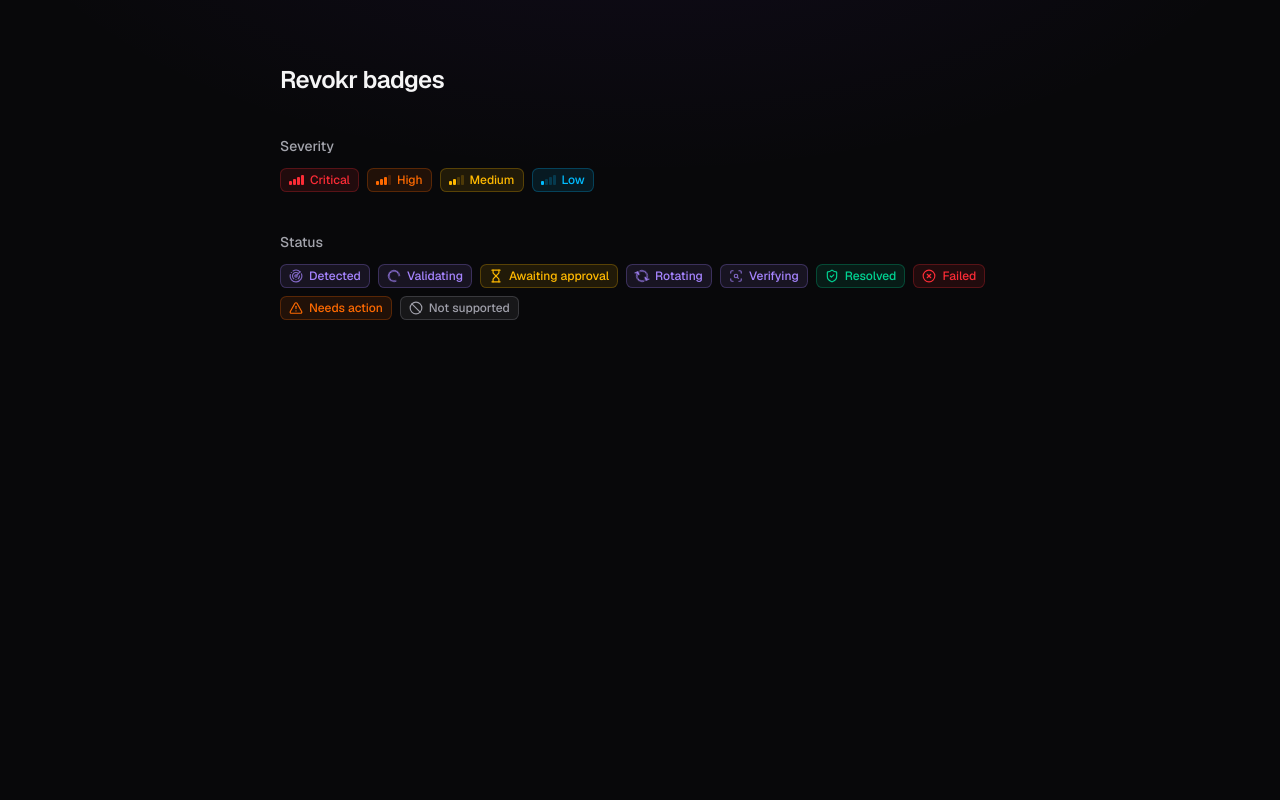
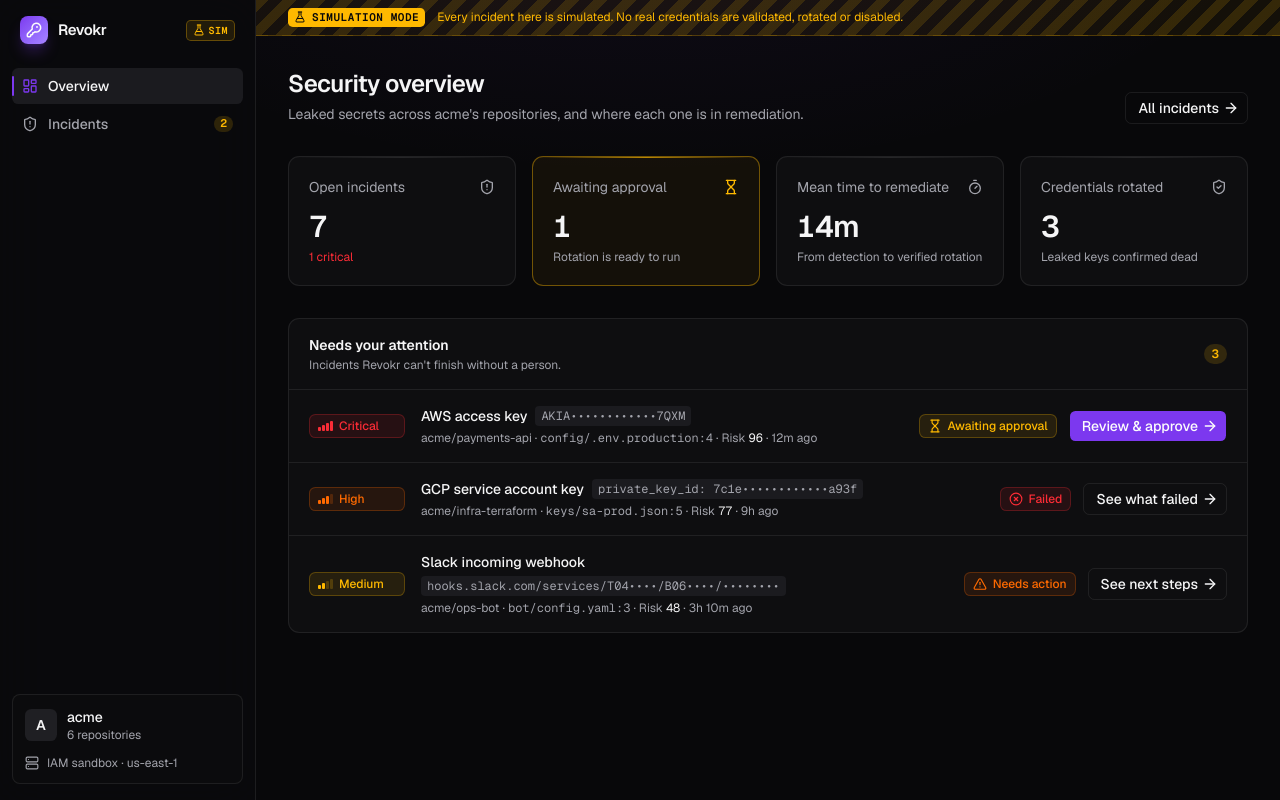
Before and after one commit to Amaan0907/Revokr, a Next.js app in the folder web/revokr/: page / in a window 1280 px wide. Built offline with nearby package versions, Linux system fonts and the light colour scheme.

Commit message:
[phase3] added security overview with stat cards and needs-attention list

```diff
--- /dev/null
+++ b/web/revokr/app/(dashboard)/page.tsx
@@ -0,0 +1,93 @@
+import type { Metadata } from "next";
+import Link from "next/link";
+import { ArrowRight, Hourglass, ShieldAlert, ShieldCheck, Timer } from "lucide-react";
+import { AttentionList } from "@/components/overview/attention-list";
+import { StatCard } from "@/components/overview/stat-card";
+import { buttonVariants } from "@/components/ui/button";
+import { formatDuration } from "@/lib/format";
+import { STATUS_META } from "@/lib/incident-meta";
+import { mockIncidents } from "@/lib/mock-data";
+import { cn } from "@/lib/utils";
+
+export const metadata: Metadata = { title: "Overview" };
+
+export default function OverviewPage() {
+  const incidents = mockIncidents;
+  const organization = incidents[0]?.repositoryOwner ?? "your organization";
+
+  const open = incidents.filter((i) => !["resolved", "closed"].includes(STATUS_META[i.status].group));
+  const criticalOpen = open.filter((i) => i.severity === "CRITICAL").length;
+  const awaitingApproval = incidents.filter((i) => i.status === "AWAITING_APPROVAL").length;
+  const needsAttention = incidents.filter((i) =>
+    ["attention", "failed"].includes(STATUS_META[i.status].group),
+  );
+
+  const resolved = incidents.filter((i) => i.status === "RESOLVED" && i.resolvedAt);
+  const meanTimeToRemediate = resolved.length
+    ? resolved.reduce(
+        (total, i) => total + new Date(i.resolvedAt!).getTime() - new Date(i.createdAt).getTime(),
+        0,
+      ) / resolved.length
+    : null;
+
+  return (
+    <div className="flex flex-col gap-8">
+      <header className="flex flex-col gap-4 sm:flex-row sm:items-end sm:justify-between">
+        <div>
+          <h1 className="text-2xl font-semibold tracking-tight text-balance">Security overview</h1>
+          <p className="mt-1 text-sm text-muted-foreground">
+            Leaked secrets across {organization}&apos;s repositories, and where each one is in
+            remediation.
+          </p>
+        </div>
+        <Link
+          href="/incidents"
+          className={cn(buttonVariants({ variant: "outline", size: "sm" }), "w-fit rounded-md")}
+        >
+          All incidents
+          <ArrowRight aria-hidden data-icon="inline-end" />
+        </Link>
+      </header>
+
+      <dl className="grid gap-4 sm:grid-cols-2 xl:grid-cols-4">
+        <StatCard
+          index={0}
+          label="Open incidents"
+          value={String(open.length)}
+          icon={ShieldAlert}
+          detail={
+            criticalOpen > 0 ? (
+              <span className="text-critical">{criticalOpen} critical</span>
+            ) : (
+              "None critical"
+            )
+          }
+        />
+        <StatCard
+          index={1}
+          label="Awaiting approval"
+          value={String(awaitingApproval)}
+          icon={Hourglass}
+          highlight={awaitingApproval > 0}
+          detail={awaitingApproval > 0 ? "Rotation is ready to run" : "Nothing waiting on you"}
+        />
+        <StatCard
+          index={2}
+          label="Mean time to remediate"
+          value={meanTimeToRemediate === null ? "—" : formatDuration(meanTimeToRemediate)}
+          icon={Timer}
+          detail="From detection to verified rotation"
+        />
+        <StatCard
+          index={3}
+          label="Credentials rotated"
+          value={String(resolved.length)}
+          icon={ShieldCheck}
+          detail="Leaked keys confirmed dead"
+        />
+      </dl>
+
+      <AttentionList incidents={needsAttention} />
+    </div>
+  );
+}
--- a/web/revokr/app/globals.css
+++ b/web/revokr/app/globals.css
@@ -160,6 +160,7 @@
   *::before,
   *::after {
     animation-duration: 0.01ms !important;
+    animation-delay: 0s !important;
     animation-iteration-count: 1 !important;
     transition-duration: 0.01ms !important;
     scroll-behavior: auto !important;
--- /dev/null
+++ b/web/revokr/components/overview/attention-list.tsx
@@ -0,0 +1,105 @@
+import Link from "next/link";
+import { ArrowRight, ShieldCheck } from "lucide-react";
+import { SeverityBadge, StatusBadge } from "@/components/incidents/badges";
+import { buttonVariants } from "@/components/ui/button";
+import { timeAgo } from "@/lib/format";
+import type { Incident, IncidentStatus } from "@/lib/types";
+import { cn } from "@/lib/utils";
+
+const PRIORITY: Partial<Record<IncidentStatus, number>> = {
+  AWAITING_APPROVAL: 0,
+  FAILED: 1,
+  REQUIRES_USER_ACTION: 2,
+};
+
+const CTA: Partial<Record<IncidentStatus, string>> = {
+  AWAITING_APPROVAL: "Review & approve",
+  FAILED: "See what failed",
+  REQUIRES_USER_ACTION: "See next steps",
+};
+
+export function AttentionList({ incidents }: { incidents: Incident[] }) {
+  const sorted = [...incidents].sort(
+    (a, b) => (PRIORITY[a.status] ?? 9) - (PRIORITY[b.status] ?? 9) || b.riskScore - a.riskScore,
+  );
+
+  return (
+    <section aria-labelledby="attention-heading" className="rounded-xl border bg-card">
+      <div className="flex items-center justify-between gap-4 border-b px-5 py-4">
+        <div>
+          <h2 id="attention-heading" className="text-sm font-semibold">
+            Needs your attention
+          </h2>
+          <p className="mt-0.5 text-xs text-muted-foreground">
+            Incidents Revokr can&apos;t finish without a person.
+          </p>
+        </div>
+        {sorted.length > 0 && (
+          <span className="rounded-full bg-approval/15 px-2 py-0.5 text-xs font-semibold tabular-nums text-approval">
+            {sorted.length}
+          </span>
+        )}
+      </div>
+
+      {sorted.length === 0 ? (
+        <div className="flex flex-col items-center gap-2 px-5 py-12 text-center">
+          <ShieldCheck aria-hidden className="size-6 text-resolved" />
+          <p className="text-sm font-medium">Nothing needs you right now</p>
+          <p className="text-xs text-muted-foreground">
+            Revokr is handling every open incident on its own.
+          </p>
+        </div>
+      ) : (
+        <ul className="divide-y">
+          {sorted.map((incident, i) => (
+            <li
+              key={incident.id}
+              style={{ animationDelay: `${240 + i * 60}ms` }}
+              className="animate-in fade-in slide-in-from-bottom-1 duration-500 fill-mode-both"
+            >
+              <div className="flex flex-col gap-3 px-5 py-4 transition-colors hover:bg-accent/30 md:flex-row md:items-center md:gap-4">
+                <SeverityBadge severity={incident.severity} className="w-24" />
+                <div className="min-w-0 flex-1">
+                  <div className="flex flex-wrap items-center gap-x-2 gap-y-1">
+                    <p className="text-sm font-medium">{incident.secretType}</p>
+                    <code className="max-w-full truncate rounded bg-muted px-1.5 py-0.5 font-mono text-xs text-muted-foreground">
+                      {incident.maskedValue}
+                    </code>
+                  </div>
+                  <p className="mt-1 truncate text-xs text-muted-foreground">
+                    {incident.repositoryOwner}/{incident.repositoryName}
+                    {" · "}
+                    <span className="font-mono">
+                      {incident.filePath}
+                      {incident.lineNumber !== null && `:${incident.lineNumber}`}
+                    </span>
+                    {" · "}
+                    Risk <span className="tabular-nums text-foreground">{incident.riskScore}</span>
+                    {" · "}
+                    {timeAgo(incident.createdAt)}
+                  </p>
+                </div>
+                <div className="flex shrink-0 items-center gap-3">
+                  <StatusBadge status={incident.status} />
+                  <Link
+                    href={`/incidents/${incident.id}`}
+                    className={cn(
+                      buttonVariants({
+                        size: "sm",
+                        variant: incident.status === "AWAITING_APPROVAL" ? "default" : "outline",
+                      }),
+                      "rounded-md",
+                    )}
+                  >
+                    {CTA[incident.status] ?? "Open"}
+                    <ArrowRight aria-hidden data-icon="inline-end" />
+                  </Link>
+                </div>
+              </div>
+            </li>
+          ))}
+        </ul>
+      )}
+    </section>
+  );
+}
--- /dev/null
+++ b/web/revokr/components/overview/stat-card.tsx
@@ -0,0 +1,39 @@
+import type { ReactNode } from "react";
+import type { LucideIcon } from "lucide-react";
+import { cn } from "@/lib/utils";
+
+interface StatCardProps {
+  label: string;
+  value: string;
+  detail: ReactNode;
+  icon: LucideIcon;
+  index: number;
+  highlight?: boolean;
+}
+
+export function StatCard({ label, value, detail, icon: Icon, index, highlight }: StatCardProps) {
+  return (
+    <div
+      style={{ animationDelay: `${index * 60}ms` }}
+      className={cn(
+        "relative overflow-hidden rounded-xl border bg-card p-5",
+        "animate-in fade-in slide-in-from-bottom-2 duration-500 fill-mode-both",
+        highlight && "border-approval/40 bg-approval/5",
+      )}
+    >
+      <span
+        aria-hidden
+        className={cn(
+          "absolute inset-x-0 top-0 h-px bg-linear-to-r from-transparent to-transparent",
+          highlight ? "via-approval/70" : "via-white/10",
+        )}
+      />
+      <div className="flex items-center justify-between gap-2">
+        <dt className="text-sm text-muted-foreground">{label}</dt>
+        <Icon aria-hidden className={cn("size-4", highlight ? "text-approval" : "text-muted-foreground")} />
+      </div>
+      <dd className="mt-3 text-3xl font-semibold tracking-tight tabular-nums">{value}</dd>
+      <dd className="mt-1 text-xs text-muted-foreground">{detail}</dd>
+    </div>
+  );
+}
--- /dev/null
+++ b/web/revokr/lib/format.ts
@@ -0,0 +1,19 @@
+const MINUTE = 60_000;
+const HOUR = 60 * MINUTE;
+const DAY = 24 * HOUR;
+
+export function formatDuration(ms: number): string {
+  if (ms < MINUTE) return `${Math.max(1, Math.round(ms / 1000))}s`;
+  if (ms < HOUR) return `${Math.round(ms / MINUTE)}m`;
+  if (ms < DAY) {
+    const hours = Math.floor(ms / HOUR);
+    const minutes = Math.floor((ms % HOUR) / MINUTE);
+    return minutes ? `${hours}h ${minutes}m` : `${hours}h`;
+  }
+  return `${Math.floor(ms / DAY)}d`;
+}
+
+export function timeAgo(iso: string, now = Date.now()): string {
+  const ms = now - new Date(iso).getTime();
+  return ms < MINUTE ? "just now" : `${formatDuration(ms)} ago`;
+}
```
